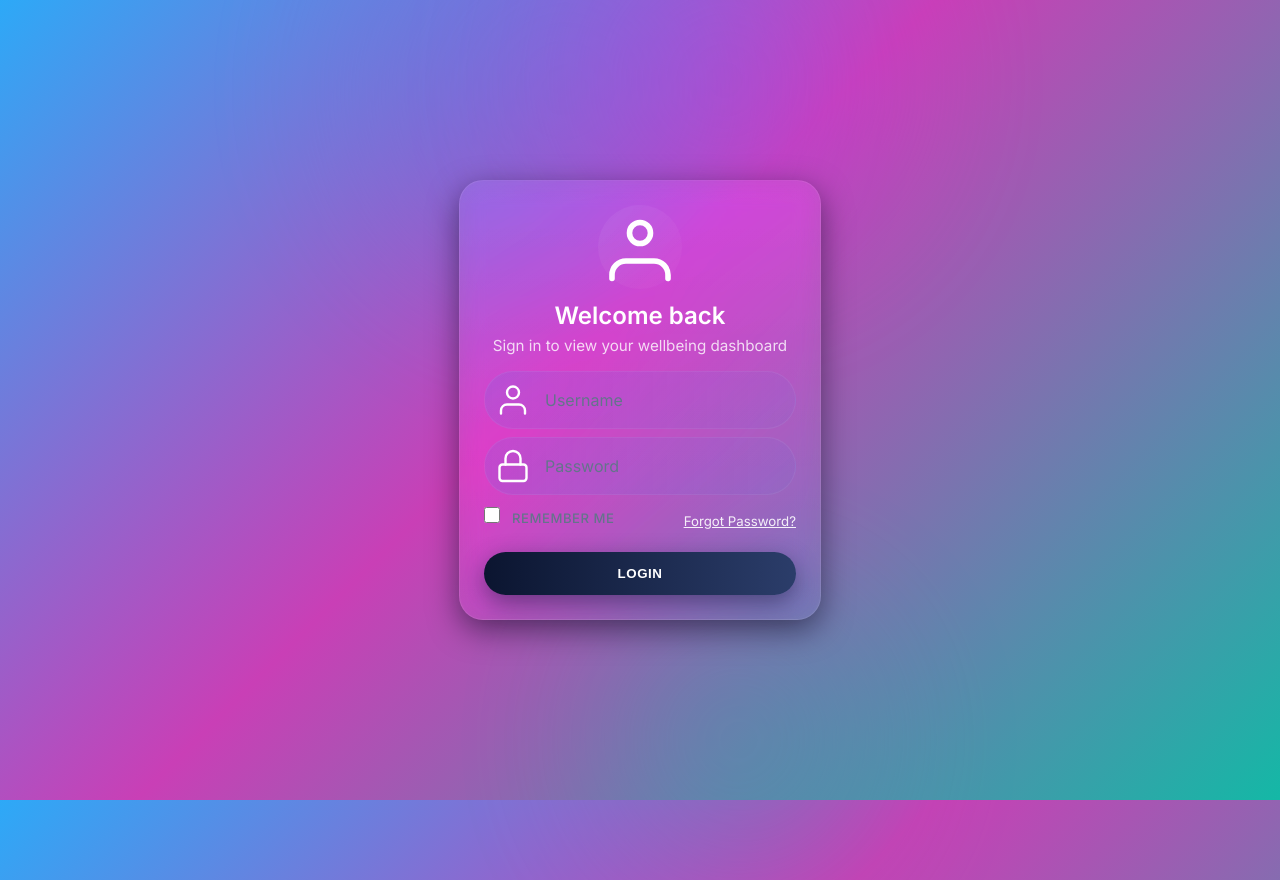
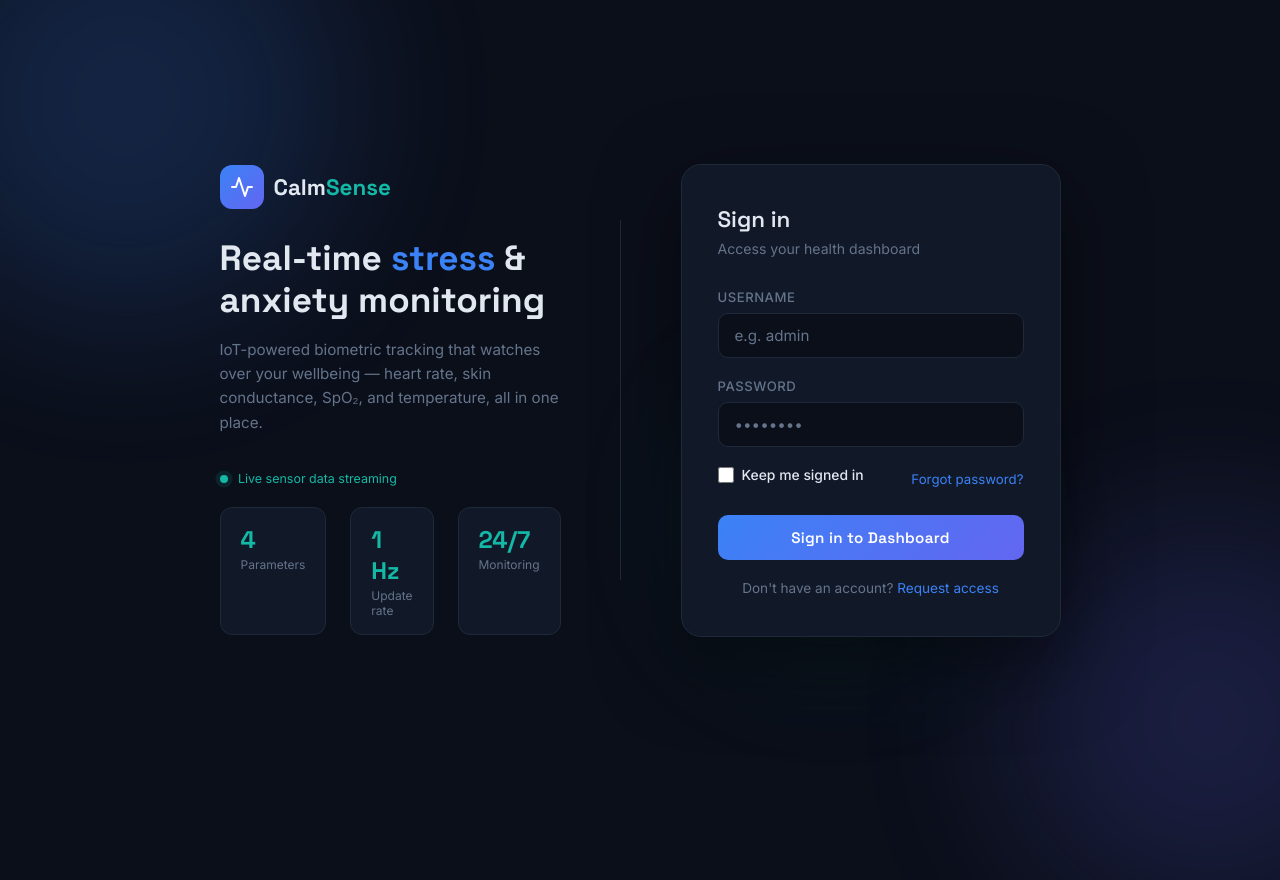
Before and after one commit to lakshyadevjani/iot-stress-anxiety-checker, a website: page index.html in a window 1280 px wide. After the commit the page ends 800 px from the top, so only its background shows below. Drawn offline with Linux system fonts and the light colour scheme; no server answers.

Commit message:
Revert index.html to original pre-redesign

```diff
--- a/index.html
+++ b/index.html
@@ -187,49 +187,89 @@
   </style>
 </head>
 <body>
-<div class="app-bg">
-  <div class="blob b1"></div>
-  <div class="blob b2"></div>
-  <div class="blob b3"></div>
 
-  <main class="mobile-center">
-    <section class="glass-card login-card" role="form" aria-label="Login">
-      <div class="avatar-placeholder">
-        <svg viewBox="0 0 24 24" fill="none" stroke="white" stroke-width="1.6" stroke-linecap="round" stroke-linejoin="round"><circle cx="12" cy="8" r="3"/><path d="M20 21v-1a4 4 0 0 0-4-4H8a4 4 0 0 0-4 4v1"/></svg>
+<div class="bg-orbs">
+  <div class="orb orb-1"></div>
+  <div class="orb orb-2"></div>
+  <div class="orb orb-3"></div>
+</div>
+
+<div class="login-wrap">
+  <!-- Brand Side -->
+  <div class="brand-side">
+    <div class="logo">
+      <div class="logo-icon">
+        <svg viewBox="0 0 24 24" fill="none" stroke="white" stroke-width="2" stroke-linecap="round" stroke-linejoin="round">
+          <polyline points="22 12 18 12 15 21 9 3 6 12 2 12"/>
+        </svg>
       </div>
-      <h2 class="card-head">Welcome back</h2>
-      <p class="card-sub">Sign in to view your wellbeing dashboard</p>
+      <div class="logo-text">Calm<span>Sense</span></div>
+    </div>
 
-      <div class="form-row">
-        <label class="input-pill">
-          <span class="icon">
-            <svg viewBox="0 0 24 24" fill="none" stroke="white" stroke-width="1.6" stroke-linecap="round" stroke-linejoin="round"><path d="M20 21v-2a4 4 0 0 0-4-4H8a4 4 0 0 0-4 4v2"/><circle cx="12" cy="7" r="4"/></svg>
-          </span>
-          <input id="username" type="text" placeholder="Username" autocomplete="username" />
-        </label>
+    <h1 class="brand-heading">
+      Real-time <em>stress</em> &amp;<br>anxiety monitoring
+    </h1>
+    <p class="brand-sub">
+      IoT-powered biometric tracking that watches over your wellbeing — heart rate, skin conductance, SpO₂, and temperature, all in one place.
+    </p>
+
+    <div style="margin-bottom: 20px;">
+      <span class="pulse-dot"></span>
+      <span class="live-tag">Live sensor data streaming</span>
+    </div>
+
+    <div class="stats-row">
+      <div class="stat">
+        <div class="stat-val">4</div>
+        <div class="stat-lbl">Parameters</div>
       </div>
+      <div class="stat">
+        <div class="stat-val">1 Hz</div>
+        <div class="stat-lbl">Update rate</div>
+      </div>
+      <div class="stat">
+        <div class="stat-val">24/7</div>
+        <div class="stat-lbl">Monitoring</div>
+      </div>
+    </div>
+  </div>
 
-      <div class="form-row">
-        <label class="input-pill">
-          <span class="icon">
-            <svg viewBox="0 0 24 24" fill="none" stroke="white" stroke-width="1.6" stroke-linecap="round" stroke-linejoin="round"><rect x="3" y="11" width="18" height="11" rx="2"/><path d="M7 11V7a5 5 0 0 1 10 0v4"/></svg>
-          </span>
-          <input id="password" type="password" placeholder="Password" autocomplete="current-password" />
-        </label>
-      </div>
+  <div class="divider"></div>
 
-      <div class="row-between small-row">
-        <label class="remember"><input id="remember" type="checkbox"> Remember me</label>
-        <a class="forgot" href="#">Forgot Password?</a>
-      </div>
+  <!-- Login Card -->
+  <div class="card">
+    <div class="card-title">Sign in</div>
+    <div class="card-sub">Access your health dashboard</div>
 
-      <div id="errorMsg" class="error-msg">Invalid credentials. Try <strong>admin / admin123</strong></div>
+    <div class="error-msg" id="errorMsg">Invalid credentials. Try <strong>admin / admin123</strong></div>
 
-      <button class="cta-btn" id="loginBtn">
-        <span id="btnText">LOGIN</span>
-      </button>
-    </section>
-  </main>
+    <div class="field">
+      <label>Username</label>
+      <input type="text" id="username" placeholder="e.g. admin" autocomplete="username"/>
+    </div>
+    <div class="field">
+      <label>Password</label>
+      <input type="password" id="password" placeholder="••••••••" autocomplete="current-password"/>
+    </div>
+
+    <div class="remember-row">
+      <label>
+        <input type="checkbox" id="remember"> Keep me signed in
+      </label>
+      <a href="#" class="forgot">Forgot password?</a>
+    </div>
+
+    <p class="error-msg" id="errorMsg2" style="display:none"></p>
+
+    <button class="btn" id="loginBtn" onclick="doLogin()">
+      <span id="btnText">Sign in to Dashboard</span>
+      <div class="spinner" id="spinner"></div>
+    </button>
+
+    <div class="signup-row">
+      Don't have an account? <a href="#">Request access</a>
+    </div>
+  </div>
 </div>
 
 <script>
@@ -268,26 +308,22 @@
     btn.disabled = true;
 
     try {
-      console.log('Sending login request to /api/login with:', { username: u });
       const response = await fetch('/api/login', {
         method: 'POST',
         headers: { 'Content-Type': 'application/json' },
         body: JSON.stringify({ username: u, password: p })
       });
-      console.log('Login response status:', response.status);
       const result = await response.json();
-      console.log('Login response data:', result);
       if (response.ok && result.success) {
-        console.log('Login successful! Redirecting to dashboard...');
         window.location.href = 'dashboard.html';
         return;
       }
       errDiv.textContent = result.message || 'Invalid credentials. Use: admin / admin123';
       errDiv.style.display = 'block';
     } catch (error) {
-      console.error('Login error:', error);
       errDiv.textContent = 'Unable to reach the server. Please try again.';
       errDiv.style.display = 'block';
+      console.error(error);
     } finally {
       btnText.style.display = 'block';
       spinner.style.display = 'none';
@@ -298,36 +334,3 @@
   document.addEventListener('keydown', e => {
     if (e.key === 'Enter') doLogin();
   });
-
-  // Attach click listener to login button
-  document.getElementById('loginBtn').addEventListener('click', doLogin);
-</script>
-<style>
-  /* Glassmorphism mobile styles */
-  :root{--g1:#2da9f7;--g2:#c43bfc;--g3:#14b8a6;--navy:#0b1530}
-  html,body{height:100%}
-  body{margin:0;font-family:Inter,system-ui,-apple-system,Segoe UI,Roboto,Helvetica,Arial;color:#fff;background:linear-gradient(135deg,var(--g1) 0%,#c93fb6 45%,var(--g3) 100%);-webkit-font-smoothing:antialiased}
-  .app-bg{position:relative;min-height:100vh;display:flex;align-items:center;justify-content:center;padding:24px}
-  .blob{position:absolute;border-radius:50%;filter:blur(80px);opacity:.24}
-  .b1{width:420px;height:420px;left:-80px;top:-120px;background:rgba(59,130,246,0.9)}
-  .b2{width:360px;height:360px;right:-60px;top:-100px;background:rgba(196,59,252,0.85)}
-  .b3{width:280px;height:280px;left:40%;bottom:-80px;background:rgba(20,184,166,0.9)}
-  .mobile-center{width:100%;max-width:420px}
-  .glass-card{backdrop-filter: blur(12px) saturate(120%);background:linear-gradient(180deg,rgba(255,255,255,0.06),rgba(255,255,255,0.02));border:1px solid rgba(255,255,255,0.08);border-radius:24px;padding:24px;box-shadow:0 10px 30px rgba(2,6,23,0.5)}
-  .login-card{text-align:center}
-  .avatar-placeholder{width:84px;height:84px;border-radius:50%;margin:0 auto 12px;background:linear-gradient(135deg,rgba(255,255,255,0.06),rgba(255,255,255,0.02));display:flex;align-items:center;justify-content:center}
-  .card-head{margin:0 0 6px;font-weight:700}
-  .card-sub{margin:0 0 16px;color:rgba(255,255,255,0.8);font-size:0.95rem}
-  .input-pill{display:flex;align-items:center;background:linear-gradient(90deg,rgba(59,130,246,0.15),rgba(59,130,246,0.06));padding:10px;border-radius:999px;border:1px solid rgba(255,255,255,0.06)}
-  .input-pill .icon{width:36px;height:36px;display:flex;align-items:center;justify-content:center;margin-right:8px}
-  .input-pill input{flex:1;background:transparent;color:#fff;border:0;outline:none;padding:8px 6px;font-size:1rem}
-  .row-between{display:flex;justify-content:space-between;align-items:center;margin-top:12px}
-  .small-row{font-size:0.88rem;color:rgba(255,255,255,0.9)}
-  .remember input{margin-right:8px}
-  .forgot{color:rgba(255,255,255,0.9);text-decoration:underline}
-  .cta-btn{margin-top:18px;width:100%;padding:14px;border-radius:999px;border:0;background:linear-gradient(90deg,var(--navy),#2b3d6a);color:#fff;font-weight:700;letter-spacing:0.04em;box-shadow:0 8px 24px rgba(11,21,48,0.45)}
-  .error-msg{display:none;margin-top:12px;padding:10px;border-radius:10px;background:rgba(239,68,68,0.08);color:#ffdddd}
-  #errorMsg[style*="display:block"], #errorMsg[style*="display: block"] {display:block}
-  @media (max-width:420px){.mobile-center{padding:0 8px}}
-</style>
-</html>
```
